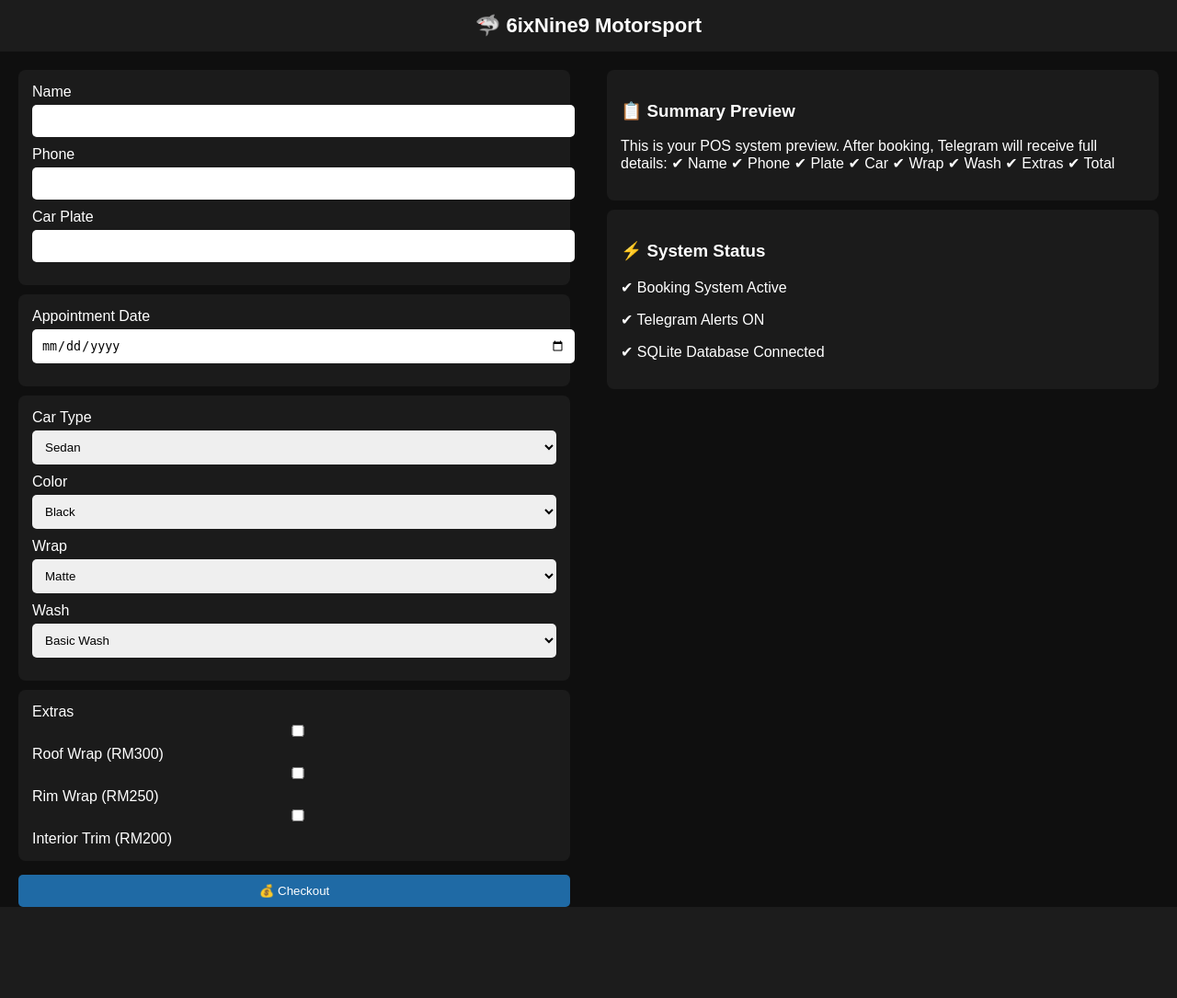
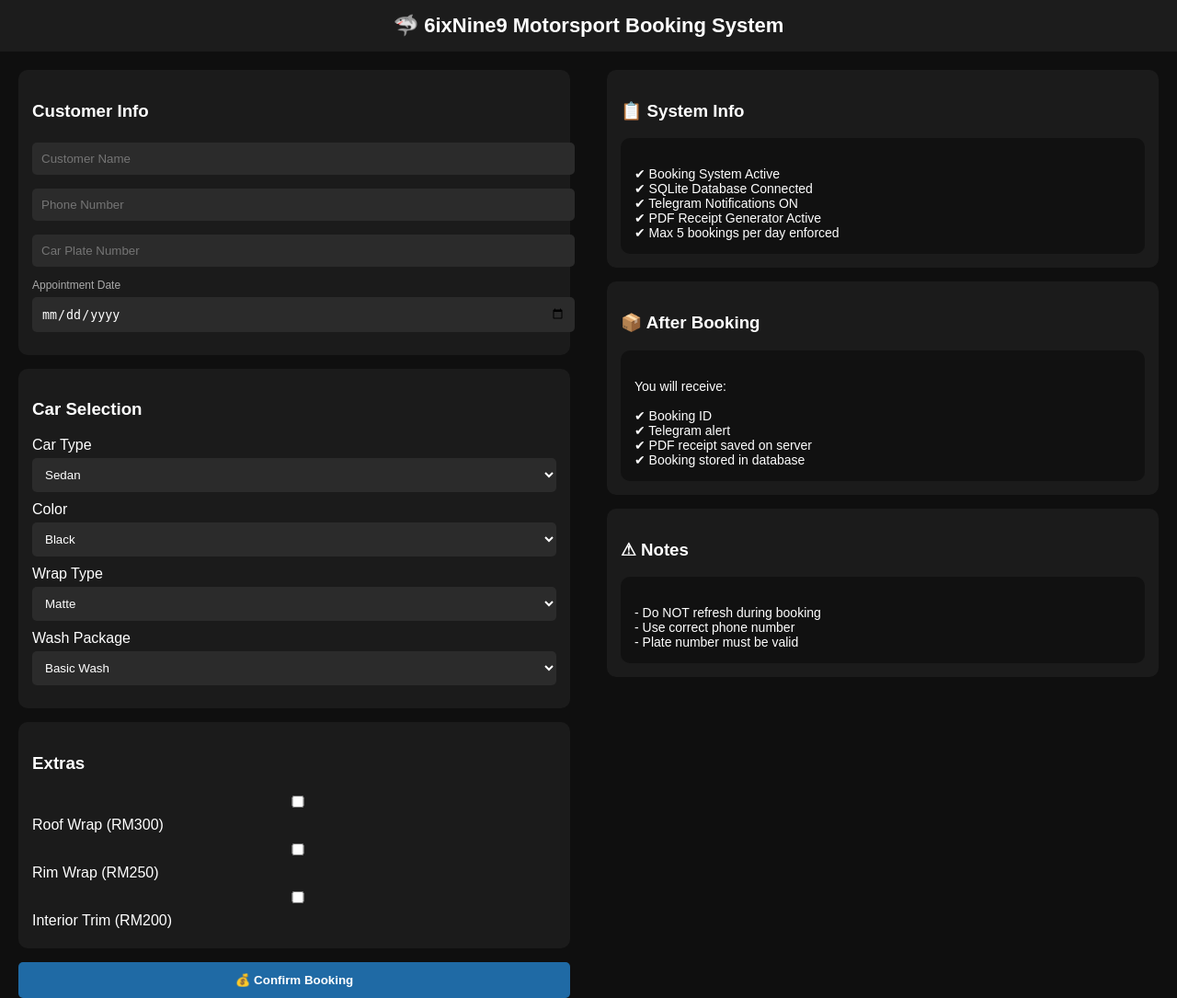
Before and after one commit to Athir-coder/6ixNine9-pos, a Flask app: page / in a window 1280 px wide. Shown: the whole page at 92% size. Before the commit the page ends 986 px from the top, so only its background shows below. Run offline with Flask 3, Linux system fonts and the light colour scheme.

Commit message:
Update index.html

```diff
--- a/templates/index.html
+++ b/templates/index.html
@@ -2,6 +2,7 @@
 <html>
 <head>
     <title>6ixNine9 Motorsport</title>
+
     <style>
         body {
             margin: 0;
@@ -12,8 +13,8 @@
 
         .header {
             padding: 15px;
+            text-align: center;
             background: #1c1c1c;
-            text-align: center;
             font-size: 22px;
             font-weight: bold;
         }
@@ -31,8 +32,8 @@
         .box {
             background: #1b1b1b;
             padding: 15px;
-            margin-bottom: 10px;
-            border-radius: 8px;
+            margin-bottom: 15px;
+            border-radius: 10px;
         }
 
         input, select {
@@ -42,43 +43,48 @@
             margin-bottom: 10px;
             border: none;
             border-radius: 5px;
+            background: #2b2b2b;
+            color: white;
         }
 
         button {
             width: 100%;
-            padding: 10px;
+            padding: 12px;
             background: #1f6aa5;
             color: white;
             border: none;
             border-radius: 5px;
             cursor: pointer;
-            margin-top: 5px;
+            font-weight: bold;
         }
 
         button:hover {
             background: #1590ff;
         }
 
-        .extras button {
-            background: #2b2b2b;
+        .extras label {
+            display: block;
+            margin-bottom: 6px;
         }
 
-        .extras button.active {
-            background: #1f6aa5;
+        .status {
+            background: #111;
+            padding: 15px;
+            border-radius: 10px;
+            white-space: pre-line;
+            font-size: 14px;
         }
 
-        .summary {
-            background: #111;
-            padding: 15px;
-            border-radius: 8px;
-            white-space: pre-line;
+        .small {
+            font-size: 12px;
+            color: #aaa;
         }
     </style>
 </head>
 
 <body>
 
-<div class="header">🦈 6ixNine9 Motorsport</div>
+<div class="header">🦈 6ixNine9 Motorsport Booking System</div>
 
 <div class="container">
 
@@ -87,23 +93,22 @@
 
         <form action="/book" method="POST">
 
+            <!-- CUSTOMER INFO -->
             <div class="box">
-                <label>Name</label>
-                <input name="name" required>
+                <h3>Customer Info</h3>
 
-                <label>Phone</label>
-                <input name="phone" required>
+                <input name="name" placeholder="Customer Name" required>
+                <input name="phone" placeholder="Phone Number" required>
+                <input name="plate" placeholder="Car Plate Number" required>
 
-                <label>Car Plate</label>
-                <input name="plate" required>
-            </div>
-
-            <div class="box">
-                <label>Appointment Date</label>
+                <label class="small">Appointment Date</label>
                 <input type="date" name="date" required>
             </div>
 
+            <!-- CAR OPTIONS -->
             <div class="box">
+                <h3>Car Selection</h3>
+
                 <label>Car Type</label>
                 <select name="car">
                     {% for k,v in cars.items() %}
@@ -118,14 +123,14 @@
                     {% endfor %}
                 </select>
 
-                <label>Wrap</label>
+                <label>Wrap Type</label>
                 <select name="wrap">
                     {% for k,v in wraps.items() %}
                     <option value="{{k}}">{{k}}</option>
                     {% endfor %}
                 </select>
 
-                <label>Wash</label>
+                <label>Wash Package</label>
                 <select name="wash">
                     {% for k,v in washes.items() %}
                     <option value="{{k}}">{{k}}</option>
@@ -133,18 +138,19 @@
                 </select>
             </div>
 
+            <!-- EXTRAS -->
             <div class="box extras">
-                <label>Extras</label>
+                <h3>Extras</h3>
 
                 {% for k,v in extras.items() %}
                 <label>
                     <input type="checkbox" name="extras" value="{{k}}">
                     {{k}} (RM{{v}})
-                    </label><br>
+                </label>
                 {% endfor %}
             </div>
 
-            <button type="submit">💰 Checkout</button>
+            <button type="submit">💰 Confirm Booking</button>
 
         </form>
 
@@ -154,26 +160,35 @@
     <div class="right">
 
         <div class="box">
-            <h3>📋 Summary Preview</h3>
-            <p>
-This is your POS system preview.
-After booking, Telegram will receive full details:
-✔ Name
-✔ Phone
-✔ Plate
-✔ Car
-✔ Wrap
-✔ Wash
-✔ Extras
-✔ Total
-            </p>
+            <h3>📋 System Info</h3>
+            <div class="status">
+✔ Booking System Active
+✔ SQLite Database Connected
+✔ Telegram Notifications ON
+✔ PDF Receipt Generator Active
+✔ Max 5 bookings per day enforced
+            </div>
         </div>
 
         <div class="box">
-            <h3>⚡ System Status</h3>
-            <p>✔ Booking System Active</p>
-            <p>✔ Telegram Alerts ON</p>
-            <p>✔ SQLite Database Connected</p>
+            <h3>📦 After Booking</h3>
+            <div class="status">
+You will receive:
+
+✔ Booking ID
+✔ Telegram alert
+✔ PDF receipt saved on server
+✔ Booking stored in database
+            </div>
+        </div>
+
+        <div class="box">
+            <h3>⚠ Notes</h3>
+            <div class="status">
+- Do NOT refresh during booking
+- Use correct phone number
+- Plate number must be valid
+            </div>
         </div>
 
     </div>
```
Lines whose indentation alone changed are shown as unchanged.
